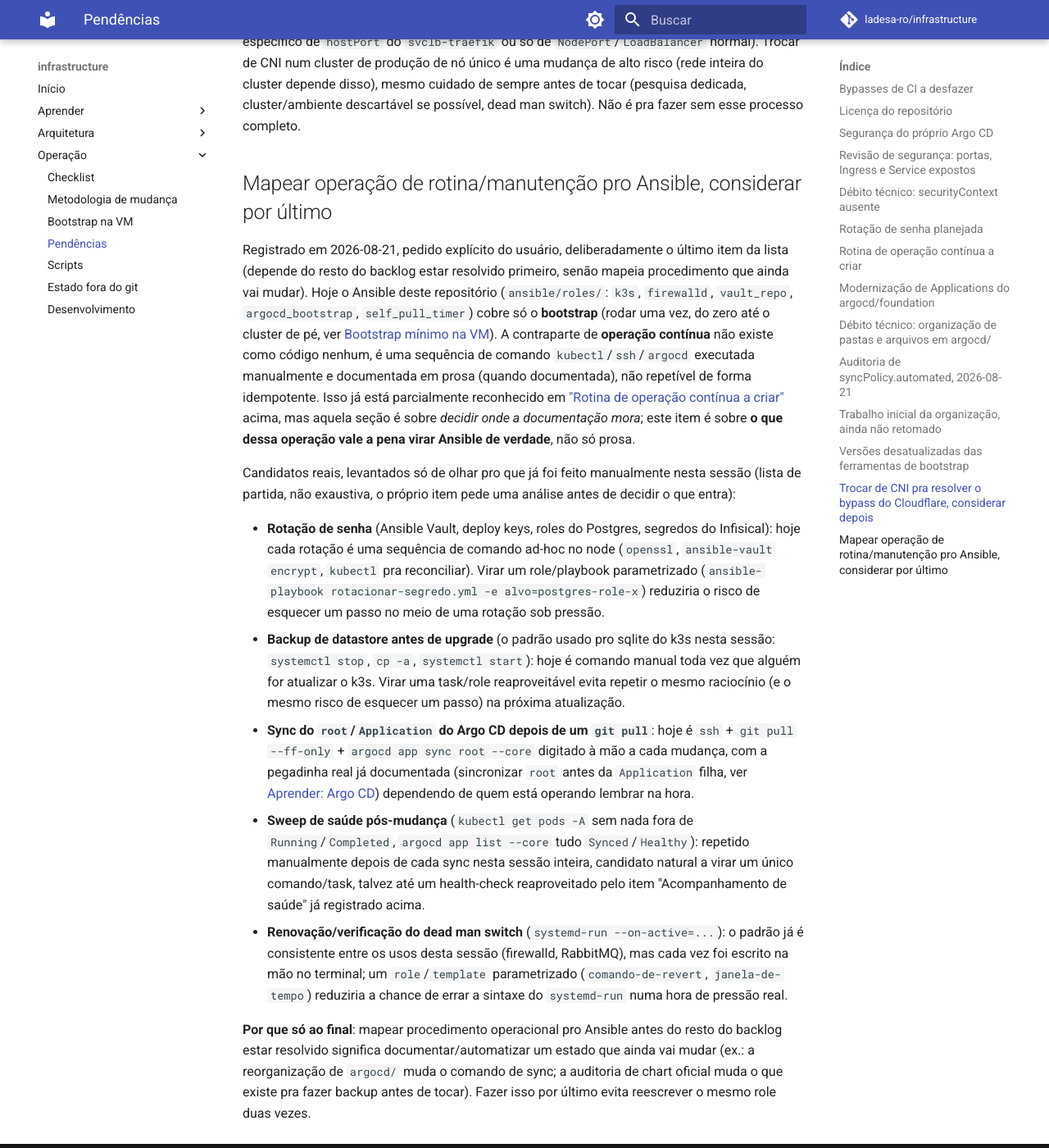
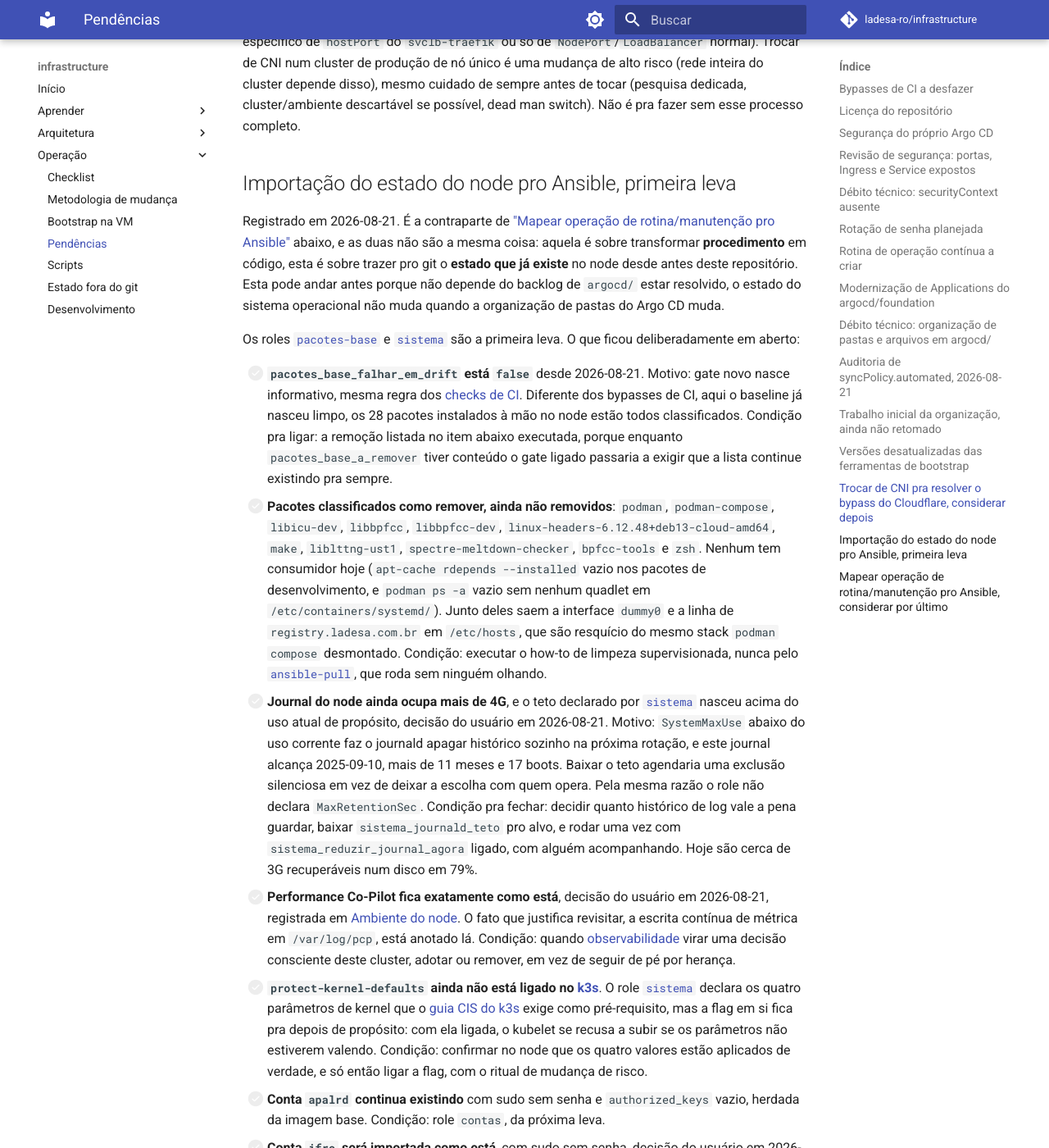
Before and after one commit to ladesa-ro/infrastructure, an MkDocs documentation site: the page built from docs/operacao/pendencias.md, in a window 1280 px wide and 1400 px high, scrolled down 20916 px. Shown: the whole window at 82% size. Built offline with MkDocs 1.6.1 and Material for MkDocs 9.7.7, drawn with Linux system fonts in a browser that asks for light colours; comment, search, counter and statistics services are not loaded; some of the changed text lies outside the part shown.

Commit message:
feat(ansible): declare node packages and system limits

```diff
--- a/docs/operacao/pendencias.md
+++ b/docs/operacao/pendencias.md
@@ -146,6 +146,20 @@ Registrado em 2026-08-21, ligado ao achado em ["Revisão de segurança: portas,
 
 Nada disso foi pesquisado a fundo ainda (versão compatível com k3s `v1.36.3+k3s1`, esforço de migração do flannel existente, se dá pra trocar sem downtime, se resolve mesmo o caso específico de `hostPort` do `svclb-traefik` ou só de `NodePort`/`LoadBalancer` normal). Trocar de CNI num cluster de produção de nó único é uma mudança de alto risco (rede inteira do cluster depende disso), mesmo cuidado de sempre antes de tocar (pesquisa dedicada, cluster/ambiente descartável se possível, dead man switch). Não é pra fazer sem esse processo completo.
 
+## Importação do estado do node pro Ansible, primeira leva
+
+Registrado em 2026-08-21. É a contraparte de ["Mapear operação de rotina/manutenção pro Ansible"](#mapear-operacao-de-rotinamanutencao-pro-ansible-considerar-por-ultimo) abaixo, e as duas não são a mesma coisa: aquela é sobre transformar **procedimento** em código, esta é sobre trazer pro git o **estado que já existe** no node desde antes deste repositório. Esta pode andar antes porque não depende do backlog de `argocd/` estar resolvido, o estado do sistema operacional não muda quando a organização de pastas do Argo CD muda.
+
+Os roles [`pacotes-base`](../arquitetura/roles/pacotes-base.md) e [`sistema`](../arquitetura/roles/sistema.md) são a primeira leva. O que ficou deliberadamente em aberto:
+
+- [ ] **`pacotes_base_falhar_em_drift` está `false`** desde 2026-08-21. Motivo: gate novo nasce informativo, mesma regra dos [checks de CI](desenvolvimento.md#bypass-e-afrouxamento-de-ci). Diferente dos bypasses de CI, aqui o baseline já nasceu limpo, os 28 pacotes instalados à mão no node estão todos classificados. Condição pra ligar: a remoção listada no item abaixo executada, porque enquanto `pacotes_base_a_remover` tiver conteúdo o gate ligado passaria a exigir que a lista continue existindo pra sempre.
+- [ ] **Pacotes classificados como remover, ainda não removidos**: `podman`, `podman-compose`, `libicu-dev`, `libbpfcc`, `libbpfcc-dev`, `linux-headers-6.12.48+deb13-cloud-amd64`, `make`, `liblttng-ust1`, `spectre-meltdown-checker`, `bpfcc-tools` e `zsh`. Nenhum tem consumidor hoje (`apt-cache rdepends --installed` vazio nos pacotes de desenvolvimento, e `podman ps -a` vazio sem nenhum quadlet em `/etc/containers/systemd/`). Junto deles saem a interface `dummy0` e a linha de `registry.ladesa.com.br` em `/etc/hosts`, que são resquício do mesmo stack `podman compose` desmontado. Condição: executar o how-to de limpeza supervisionada, nunca pelo [`ansible-pull`](../aprender/ansible.md#ansible-pull-vs-push), que roda sem ninguém olhando.
+- [ ] **Journal do node ainda ocupa mais de 4G**, e o teto declarado por [`sistema`](../arquitetura/roles/sistema.md) nasceu acima do uso atual de propósito, decisão do usuário em 2026-08-21. Motivo: `SystemMaxUse` abaixo do uso corrente faz o journald apagar histórico sozinho na próxima rotação, e este journal alcança 2025-09-10, mais de 11 meses e 17 boots. Baixar o teto agendaria uma exclusão silenciosa em vez de deixar a escolha com quem opera. Pela mesma razão o role não declara `MaxRetentionSec`. Condição pra fechar: decidir quanto histórico de log vale a pena guardar, baixar `sistema_journald_teto` pro alvo, e rodar uma vez com `sistema_reduzir_journal_agora` ligado, com alguém acompanhando. Hoje são cerca de 3G recuperáveis num disco em 79%.
+- [ ] **Performance Co-Pilot fica exatamente como está**, decisão do usuário em 2026-08-21, registrada em [Ambiente do node](../arquitetura/ambiente-do-node.md#performance-co-pilot). O fato que justifica revisitar, a escrita contínua de métrica em `/var/log/pcp`, está anotado lá. Condição: quando [observabilidade](../aprender/observabilidade.md) virar uma decisão consciente deste cluster, adotar ou remover, em vez de seguir de pé por herança.
+- [ ] **`protect-kernel-defaults` ainda não está ligado no [k3s](../arquitetura/roles/k3s.md)**. O role [`sistema`](../arquitetura/roles/sistema.md) declara os quatro parâmetros de kernel que o [guia CIS do k3s](https://docs.k3s.io/security/hardening-guide) exige como pré-requisito, mas a flag em si fica pra depois de propósito: com ela ligada, o kubelet se recusa a subir se os parâmetros não estiverem valendo. Condição: confirmar no node que os quatro valores estão aplicados de verdade, e só então ligar a flag, com o ritual de mudança de risco.
+- [ ] **Conta `apalrd` continua existindo** com sudo sem senha e `authorized_keys` vazio, herdada da imagem base. Condição: role `contas`, da próxima leva.
+- [ ] **Conta `ifro` será importada como está**, com sudo sem senha, decisão do usuário em 2026-08-21. Registrado por ser um privilégio declarado sem correção, não um descuido. Condição: nenhuma automática, revisitar junto de qualquer revisão de acesso ao node.
+
 ## Mapear operação de rotina/manutenção pro Ansible, considerar por último
 
 Registrado em 2026-08-21, pedido explícito do usuário, deliberadamente o último item da lista (depende do resto do backlog estar resolvido primeiro, senão mapeia procedimento que ainda vai mudar). Hoje o Ansible deste repositório (`ansible/roles/`: `k3s`, `firewalld`, `vault_repo`, `argocd_bootstrap`, `self_pull_timer`) cobre só o **bootstrap** (rodar uma vez, do zero até o cluster de pé, ver [Bootstrap mínimo na VM](bootstrap.md)). A contraparte de **operação contínua** não existe como código nenhum, é uma sequência de comando `kubectl`/`ssh`/`argocd` executada manualmente e documentada em prosa (quando documentada), não repetível de forma idempotente. Isso já está parcialmente reconhecido em ["Rotina de operação contínua a criar"](#rotina-de-operacao-continua-a-criar) acima, mas aquela seção é sobre *decidir onde a documentação mora*; este item é sobre **o que dessa operação vale a pena virar Ansible de verdade**, não só prosa.
--- a/mkdocs.yml
+++ b/mkdocs.yml
@@ -99,7 +99,10 @@ nav:
       - Visão geral e fluxo: arquitetura/index.md
       - Estrutura: arquitetura/estrutura.md
       - Topologia declarada do cluster: arquitetura/topologia-declarada.md
+      - Ambiente do node: arquitetura/ambiente-do-node.md
       - Roles do Ansible:
+          - pacotes-base: arquitetura/roles/pacotes-base.md
+          - sistema: arquitetura/roles/sistema.md
           - k3s: arquitetura/roles/k3s.md
           - firewalld: arquitetura/roles/firewalld.md
           - vault-repo: arquitetura/roles/vault-repo.md
```
Also changed, not shown: docs/arquitetura/ambiente-do-node.md (added, +53 -0 lines), docs/arquitetura/roles/pacotes-base.md (added, +54 -0 lines), docs/arquitetura/roles/sistema.md (added, +45 -0 lines), docs/operacao/estado-fora-do-git.md (+1 -1 lines), 9 other files.
